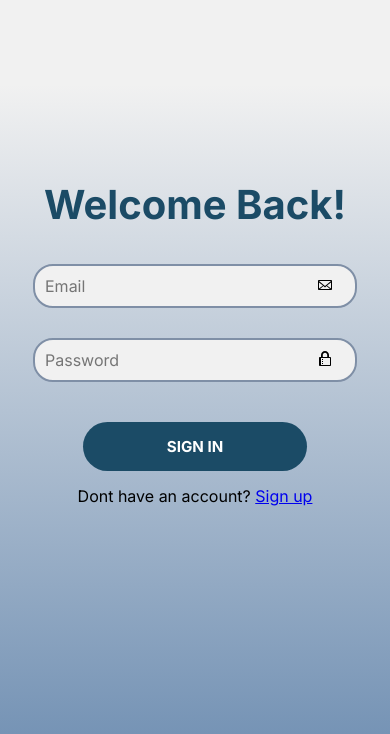
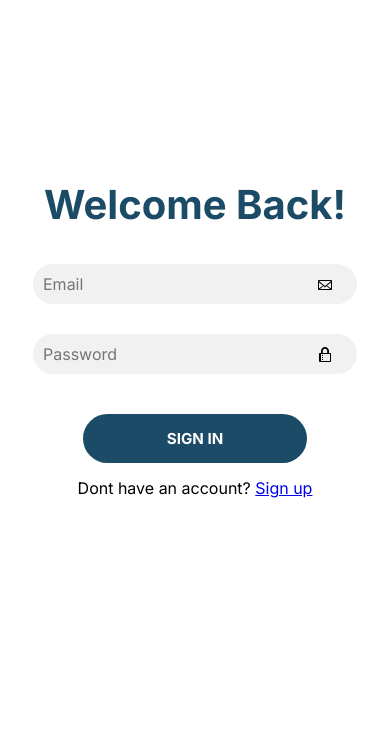
Before and after one commit to Gabriel-Lassen/E-Commerce-CodeVerse, a React (Vite) app in the folder codeverse/: page /login in a window 390 px wide. Shown: the top 734 px of the page. Built offline with nearby package versions, Linux system fonts and the light colour scheme.

Commit message:
refactor: removing background and border in mobile input

```diff
--- a/codeverse/src/pages/Login/styles.module.scss
+++ b/codeverse/src/pages/Login/styles.module.scss
@@ -2,7 +2,6 @@
   .container {
     width: 100%;
     height: 100vh;
-   background: linear-gradient(180deg, var(--Grey) 10%, #7190b3 90%);
     background-repeat: no-repeat;
     background-size: cover;
 
@@ -31,11 +30,11 @@
     input {
       min-width: 90%;
       padding: 10px;
-      border: 2px solid #7f8fa6;
       background-color: var(--Grey);
       border-radius: 20px;
       outline: none;
       font-size: 1rem;
+      border: 0;
     }
     .email {
       position: absolute;
```
